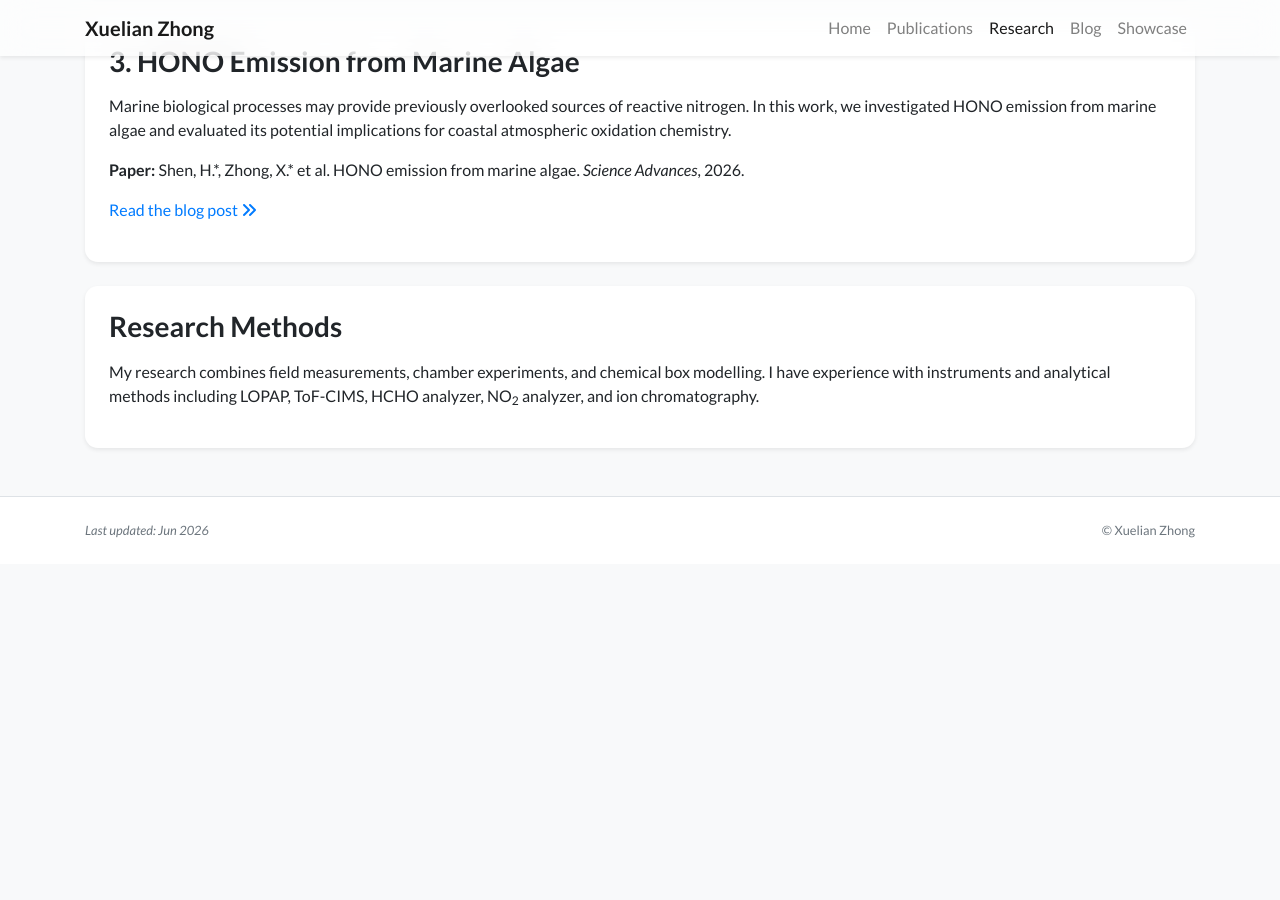
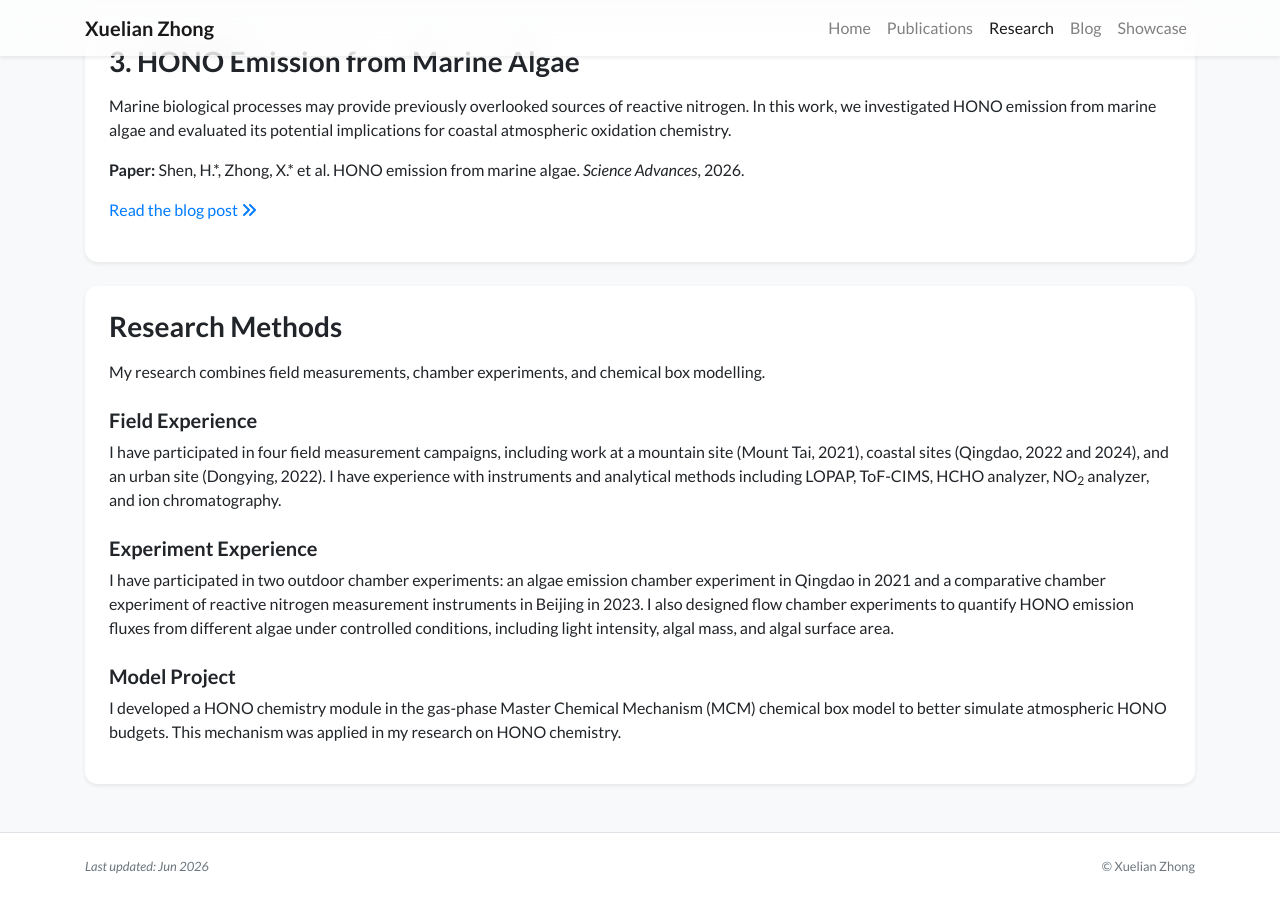
Before and after one commit to zhongdom0619/xuelian, a Jekyll site: the page built from research.html, in a window 1280 px wide and 900 px high, scrolled down 1068 px. Built offline with Jekyll 4.4.1, drawn with Linux system fonts in a browser that asks for light colours; nearby versions of some CDN libraries; a style sheet for code colours, icons or effects is not loaded; before the commit the page ends 1632 px from its top, so only the background shows below that.

Commit message:
Update research.html

```diff
--- a/research.html
+++ b/research.html
@@ -88,7 +88,29 @@ navbar_title: Research
   <h3 class="mb-3">Research Methods</h3>
   <p>
     My research combines field measurements, chamber experiments, and chemical box modelling.
+  </p>
+
+  <h5 class="mt-4">Field Experience</h5>
+  <p>
+    I have participated in four field measurement campaigns, including work at a mountain site
+    (Mount Tai, 2021), coastal sites (Qingdao, 2022 and 2024), and an urban site (Dongying, 2022).
     I have experience with instruments and analytical methods including LOPAP, ToF-CIMS,
     HCHO analyzer, NO<sub>2</sub> analyzer, and ion chromatography.
   </p>
+
+  <h5 class="mt-4">Experiment Experience</h5>
+  <p>
+    I have participated in two outdoor chamber experiments: an algae emission chamber experiment
+    in Qingdao in 2021 and a comparative chamber experiment of reactive nitrogen measurement
+    instruments in Beijing in 2023. I also designed flow chamber experiments to quantify HONO
+    emission fluxes from different algae under controlled conditions, including light intensity,
+    algal mass, and algal surface area.
+  </p>
+
+  <h5 class="mt-4">Model Project</h5>
+  <p>
+    I developed a HONO chemistry module in the gas-phase Master Chemical Mechanism (MCM) chemical
+    box model to better simulate atmospheric HONO budgets. This mechanism was applied in my
+    research on HONO chemistry.
+  </p>
 </div>
```
